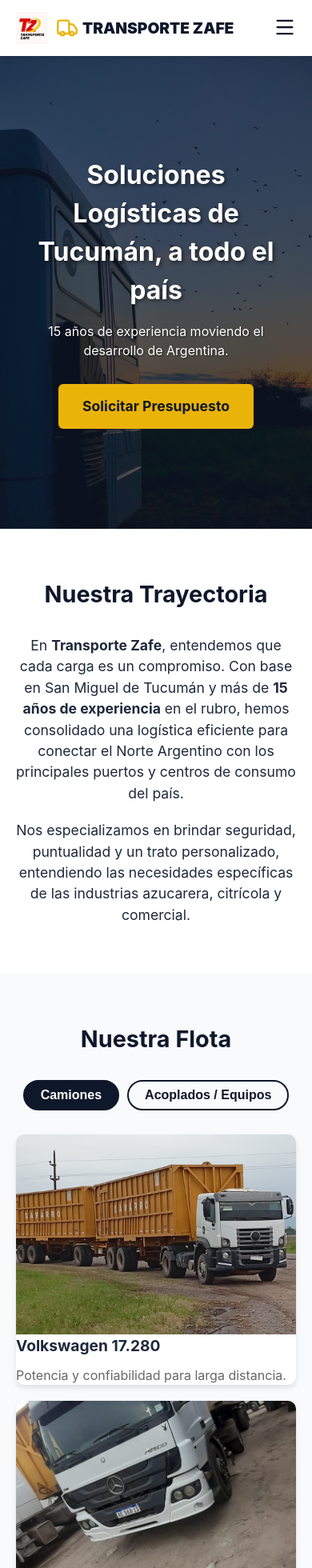
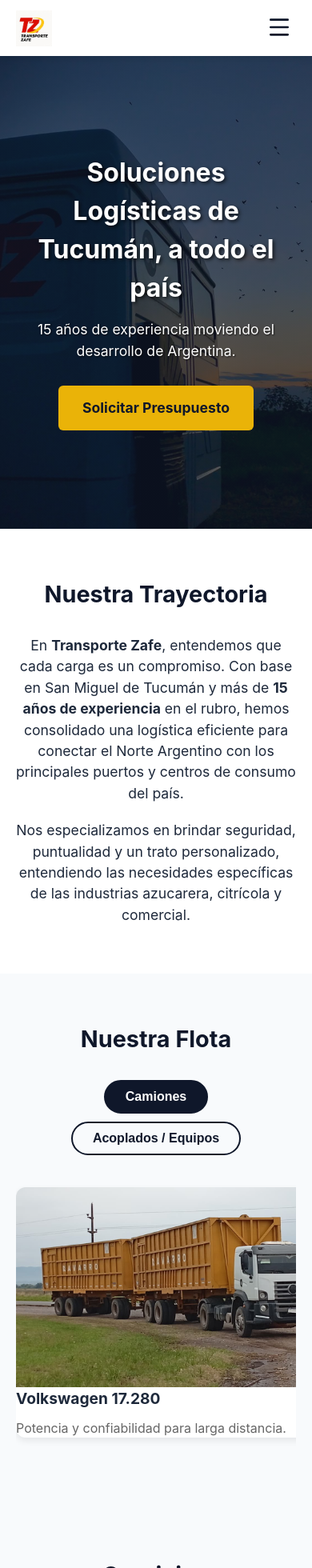
Before and after one commit to azafe/WebTransporteZafe, a React (Vite) app: page / in a window 390 px wide. Shown: the top 1960 px of the page at 80% size. Built offline with nearby package versions, Linux system fonts and the light colour scheme.

Commit message:
✅ Mejoras visuales aplicadas: Menú limpio, Hero ajustado y Flota deslizable.

```diff
--- a/src/components/Navbar.jsx
+++ b/src/components/Navbar.jsx
@@ -1,5 +1,5 @@
 import React, { useState } from 'react';
-import { Truck, Menu, X } from 'lucide-react';
+import { Menu, X } from 'lucide-react';
 
 export default function Navbar() {
   const [isOpen, setIsOpen] = useState(false);
@@ -11,18 +11,22 @@ export default function Navbar() {
   return (
     <>
       <nav className="navbar container">
-        {/* Logo */}
+        {/* Logo: Ahora solo muestra la imagen del logo si existe, o el texto solo */}
         <div className="logo">
-          {/* Tu logo real */}
-          <img src="/img/logo.jpg" alt="TZ" style={{height: '40px', objectFit: 'contain'}} onError={(e) => e.target.style.display='none'}/>
-          {/* Icono y texto de respaldo si falla la imagen */}
-          <span style={{display: 'flex', alignItems: 'center', gap: '5px'}}>
-             {!document.querySelector('img[src="/img/logo.jpg"]')?.complete && <Truck size={28} color="#eab308" />}
-             <span className="logo-text">TRANSPORTE ZAFE</span>
-          </span>
+          <img
+            src="/img/logo.jpg"
+            alt="Transporte Zafe"
+            style={{height: '45px', objectFit: 'contain'}}
+            onError={(e) => {
+              e.target.style.display='none';
+              // Si falla la imagen, mostramos el texto del span siguiente
+              e.target.nextSibling.style.display = 'block';
+            }}
+          />
+          <span className="logo-text" style={{display: 'none'}}>TRANSPORTE ZAFE</span>
         </div>
 
-        {/* Links de Escritorio (Desktop) */}
+        {/* Links de Escritorio */}
         <div className="nav-links desktop">
           <a href="#inicio">Inicio</a>
           <a href="#nosotros">Nosotros</a>
@@ -31,19 +35,19 @@ export default function Navbar() {
           <a href="#contacto" className="btn btn-primary">Contactar</a>
         </div>
 
-        {/* Botón Hamburguesa (Móvil) */}
-        <button className="menu-btn" onClick={toggleMenu}>
-          {isOpen ? <X size={28} /> : <Menu size={28} />}
+        {/* Botón Hamburguesa */}
+        <button className="menu-btn" onClick={toggleMenu} aria-label="Abrir menú">
+          {isOpen ? <X size={32} /> : <Menu size={32} />}
         </button>
       </nav>
 
-      {/* Menú Desplegable (Móvil) */}
+      {/* Menú Desplegable (Móvil) Mejorado */}
       <div className={`mobile-menu ${isOpen ? 'open' : ''}`}>
         <a href="#inicio" onClick={toggleMenu}>Inicio</a>
         <a href="#nosotros" onClick={toggleMenu}>Nosotros</a>
         <a href="#flota" onClick={toggleMenu}>Flota</a>
         <a href="#servicios" onClick={toggleMenu}>Servicios</a>
-        <a href="#contacto" className="btn btn-primary" onClick={toggleMenu} style={{textAlign: 'center'}}>Contactar</a>
+        <a href="#contacto" className="btn btn-primary" onClick={toggleMenu} style={{textAlign: 'center', marginTop: '10px'}}>Contactar</a>
       </div>
     </>
   );
--- a/src/index.css
+++ b/src/index.css
@@ -16,17 +16,7 @@ body { overflow-x: hidden; width: 100%; }
 .container { max-width: 1200px; margin: 0 auto; padding: 0 20px; }
 
 /* Botones */
-.btn {
-  display: inline-block;
-  padding: 12px 24px;
-  font-weight: bold;
-  border-radius: 6px;
-  text-decoration: none;
-  transition: 0.3s;
-  cursor: pointer;
-  border: none;
-  text-align: center;
-}
+.btn { display: inline-block; padding: 12px 24px; font-weight: bold; border-radius: 6px; text-decoration: none; transition: 0.3s; cursor: pointer; border: none; text-align: center; }
 .btn-primary { background: var(--accent); color: var(--primary); }
 .btn-primary:hover { background: #d97706; }
 
@@ -34,73 +24,81 @@ body { overflow-x: hidden; width: 100%; }
 .section { padding: 60px 0; }
 .section-title { font-size: 2rem; margin-bottom: 30px; text-align: center; color: var(--primary); }
 
-/* NAVBAR RESPONSIVE */
-.navbar {
-  display: flex; justify-content: space-between; align-items: center;
-  padding: 15px 20px; background: white; box-shadow: 0 2px 10px rgba(0,0,0,0.1);
-  position: sticky; top: 0; z-index: 1000; height: 70px;
-}
-.logo { font-size: 1.2rem; font-weight: 900; color: var(--primary); display: flex; align-items: center; gap: 10px; }
+/* NAVBAR */
+.navbar { display: flex; justify-content: space-between; align-items: center; padding: 15px 20px; background: white; box-shadow: 0 2px 10px rgba(0,0,0,0.1); position: sticky; top: 0; z-index: 1000; height: 70px; }
+.logo { font-size: 1.3rem; font-weight: 900; color: var(--primary); display: flex; align-items: center; }
 .nav-links { display: flex; gap: 20px; align-items: center; }
 .nav-links a { text-decoration: none; color: var(--dark); font-weight: 500; transition: 0.2s; }
 .nav-links a:hover { color: var(--accent); }
 
-/* Botón hamburguesa (oculto en desktop) */
-.menu-btn { display: none; background: none; border: none; cursor: pointer; color: var(--primary); }
+/* Botón hamburguesa */
+.menu-btn { display: none; background: none; border: none; cursor: pointer; color: var(--primary); padding: 5px; }
 
-/* Menú Móvil desplegable */
-.mobile-menu {
-  position: fixed; top: 70px; left: 0; width: 100%; background: white;
-  box-shadow: 0 4px 6px rgba(0,0,0,0.1); padding: 20px;
-  display: flex; flex-direction: column; gap: 20px;
-  transform: translateY(-150%); transition: transform 0.3s ease-in-out;
-  z-index: 999;
-}
+/* Menú Móvil Mejorado */
+.mobile-menu { position: fixed; top: 70px; left: 0; width: 100%; background: white; box-shadow: 0 4px 10px rgba(0,0,0,0.1); padding: 30px 20px; display: flex; flex-direction: column; gap: 25px; transform: translateY(-150%); transition: transform 0.3s ease-in-out; z-index: 999; }
 .mobile-menu.open { transform: translateY(0); }
+.mobile-menu a { font-size: 1.2rem; font-weight: 600; color: var(--primary); text-decoration: none; border-bottom: 1px solid #eee; padding-bottom: 15px; }
+.mobile-menu a:last-child { border-bottom: none; }
 
 /* HERO SECTION */
 .hero {
-  background-size: cover; background-position: center;
+  background-size: cover;
+  /* Posición por defecto para desktop */
+  background-position: center;
   min-height: 80vh; display: flex; align-items: center; justify-content: center;
   text-align: center; color: white; padding: 0 20px;
 }
-.hero h1 { font-size: 2.5rem; margin-bottom: 15px; max-width: 800px; text-shadow: 2px 2px 4px rgba(0,0,0,0.5); }
-.hero p { font-size: 1.1rem; margin-bottom: 25px; text-shadow: 1px 1px 2px rgba(0,0,0,0.5); }
+.hero h1 { font-size: 2.5rem; margin-bottom: 15px; max-width: 800px; text-shadow: 2px 2px 4px rgba(0,0,0,0.7); }
+.hero p { font-size: 1.1rem; margin-bottom: 25px; text-shadow: 1px 1px 2px rgba(0,0,0,0.7); }
 
 /* TABS y FLOTA */
 .tabs { display: flex; justify-content: center; gap: 10px; margin-bottom: 30px; flex-wrap: wrap; }
-.tab-btn { padding: 8px 20px; font-size: 1rem; border: 2px solid var(--primary); border-radius: 20px; background: transparent; color: var(--primary); cursor: pointer; }
+.tab-btn { padding: 10px 25px; font-size: 1rem; border: 2px solid var(--primary); border-radius: 30px; background: transparent; color: var(--primary); cursor: pointer; transition: 0.3s; }
 .tab-btn.active { background: var(--primary); color: white; }
-
-.fleet-grid { display: grid; grid-template-columns: repeat(auto-fit, minmax(280px, 1fr)); gap: 20px; }
-.fleet-card { background: white; border-radius: 10px; overflow: hidden; box-shadow: 0 4px 6px rgba(0,0,0,0.1); }
+.fleet-card { background: white; border-radius: 12px; overflow: hidden; box-shadow: 0 4px 8px rgba(0,0,0,0.08); transition: transform 0.3s; }
 
 /* SERVICIOS */
 .services-grid { display: grid; grid-template-columns: repeat(auto-fit, minmax(250px, 1fr)); gap: 20px; }
 .service-card { padding: 25px; background: white; border-radius: 8px; text-align: center; box-shadow: 0 2px 4px rgba(0,0,0,0.05); }
 
 /* FOOTER */
-.footer { background: var(--primary); color: white; padding: 40px 20px; text-align: center; }
-.footer-content { display: flex; flex-direction: column; gap: 30px; }
+.footer { background: var(--primary); color: white; padding: 50px 20px; }
+.footer-content { display: flex; flex-direction: column; gap: 40px; }
 
 /* --- REGLAS SOLO PARA MÓVIL --- */
 @media (max-width: 768px) {
   .section-title { font-size: 1.8rem; }
-
-  /* Ocultar menú desktop y mostrar botón hamburguesa */
   .nav-links.desktop { display: none; }
   .menu-btn { display: block; }
 
-  /* Ajustes Hero */
-  .hero { min-height: 70vh; }
+  /* Ajuste Hero: Mueve la imagen a la izquierda para ver el camión */
+  .hero {
+    min-height: 70vh;
+    background-position: 25% center; /* Desplaza la imagen para mostrar más la izquierda */
+  }
   .hero h1 { font-size: 2rem; }
-  .hero p { font-size: 1rem; }
 
-  /* Ajustes Footer */
+  /* Ajuste Flota: Carrusel horizontal deslizable */
+  .fleet-grid {
+    display: flex;
+    overflow-x: auto;
+    gap: 20px;
+    padding: 10px 5px 30px 5px; /* Espacio abajo para la barra de scroll */
+    scroll-snap-type: x mandatory; /* Efecto de "imán" al deslizar */
+    -webkit-overflow-scrolling: touch; /* Suavidad en iOS */
+  }
+  .fleet-card {
+    min-width: 280px; /* Ancho fijo para cada tarjeta */
+    flex-shrink: 0;
+    scroll-snap-align: center; /* Centrar la tarjeta al soltar */
+  }
+
   .footer-content { text-align: center; }
 }
 
 @media (min-width: 769px) {
-  .footer-content { flex-direction: row; justify-content: space-around; text-align: left; }
-  .mobile-menu { display: none; } /* Asegurar que no salga en desktop */
+  /* En desktop se mantiene la grilla normal */
+  .fleet-grid { display: grid; grid-template-columns: repeat(auto-fit, minmax(300px, 1fr)); gap: 30px; }
+  .footer-content { flex-direction: row; justify-content: space-around; text-align: left; max-width: 1200px; margin: 0 auto; }
+  .mobile-menu { display: none !important; }
 }
```
